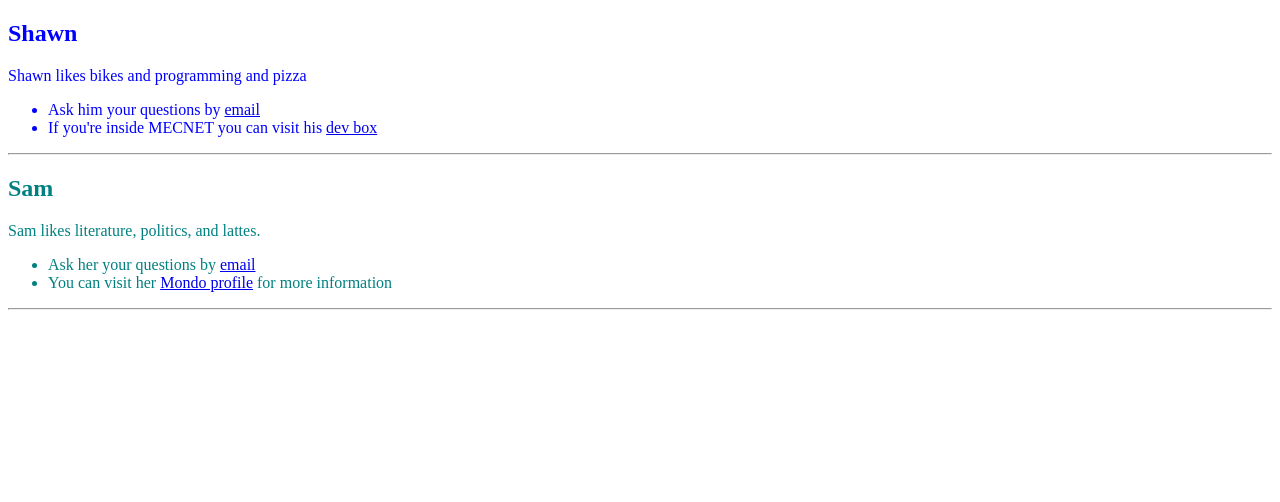
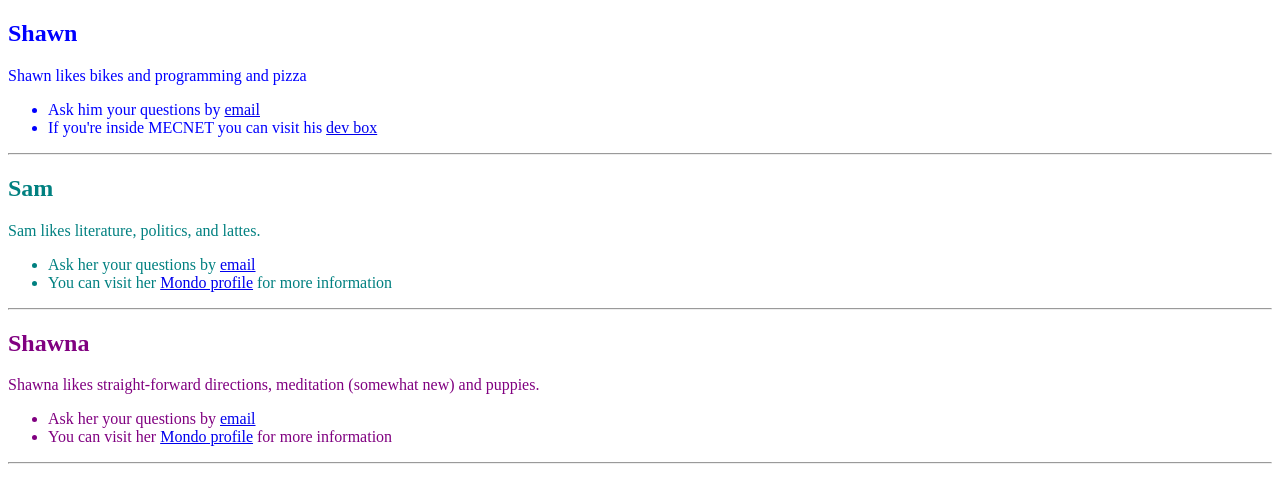
Before and after one commit to shawnaj/pushpull, a plain HTML site: page index.html in a window 1280 px wide. Drawn offline with Linux system fonts and the light colour scheme.

Commit message:
added Shawna's bio and colour to style

```diff
--- a/index.html
+++ b/index.html
@@ -23,7 +23,16 @@
 			<li>Ask her your questions by <a href="mailto:samantha.rousseau@mec.ca">email</a></li>
 			<li>You can visit her <a href="https://mondo.mec.ca/content/228695" target="_blank">Mondo profile</a> for more information</li>
 		</ul>
-</section>
-<hr>
+	</section>
+	<hr>
+	<section class="shawna-bio">
+		<h1>Shawna</h1>
+		<p>Shawna likes straight-forward directions, meditation (somewhat new) and puppies.</p>
+		<ul>
+			<li>Ask her your questions by <a href="mailto:sjones@mec.ca">email</a></li>
+			<li>You can visit her <a href="https://mondo.mec.ca/content/14" target="_blank">Mondo profile</a> for more information</li>
+		</ul>
+	</section>
+	<hr>
 </body>
 </html>
--- a/style.css
+++ b/style.css
@@ -5,3 +5,7 @@
 .sam-bio {
 	color:teal;
 }
+
+.shawna-bio{
+	color: purple;
+}
```
